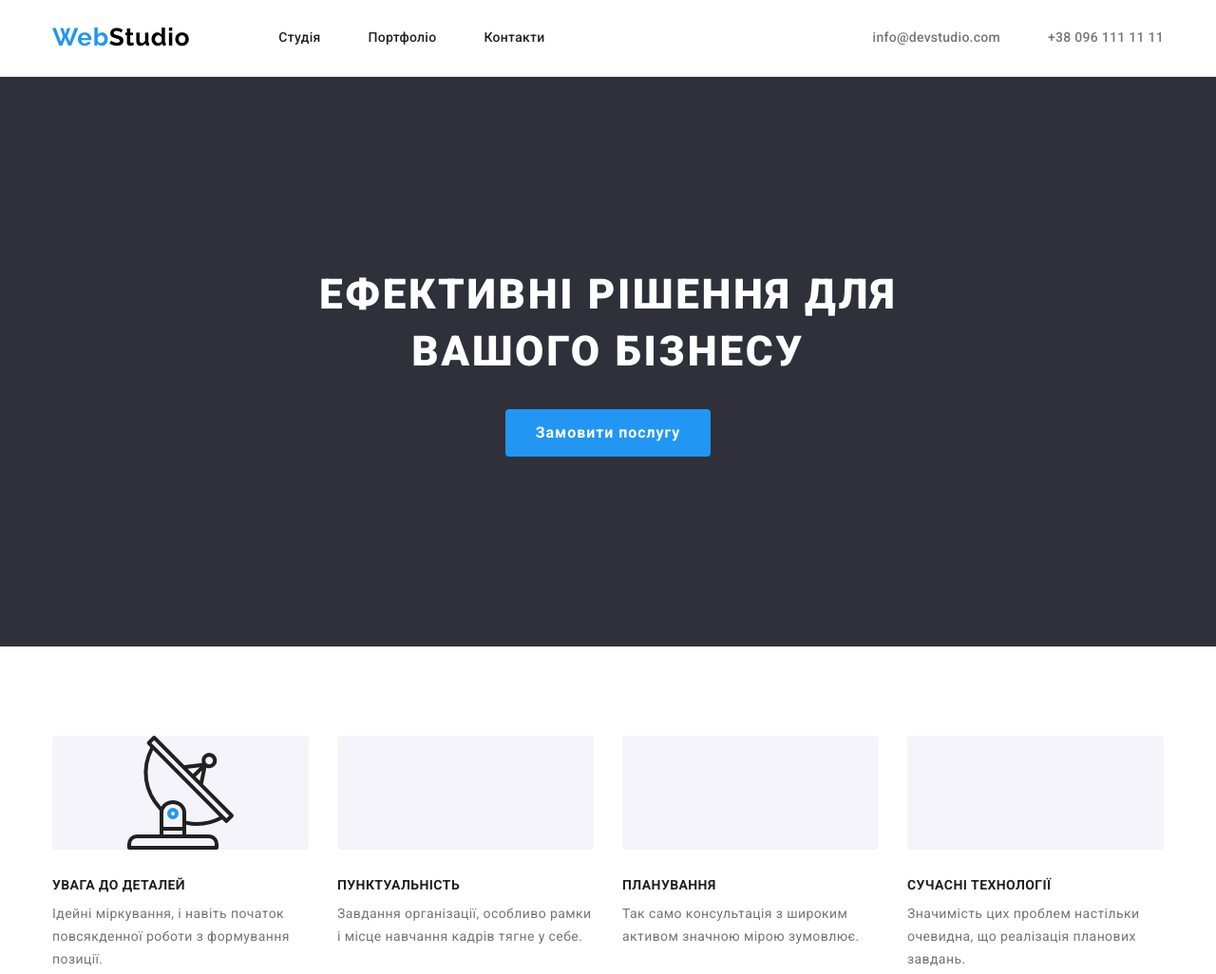
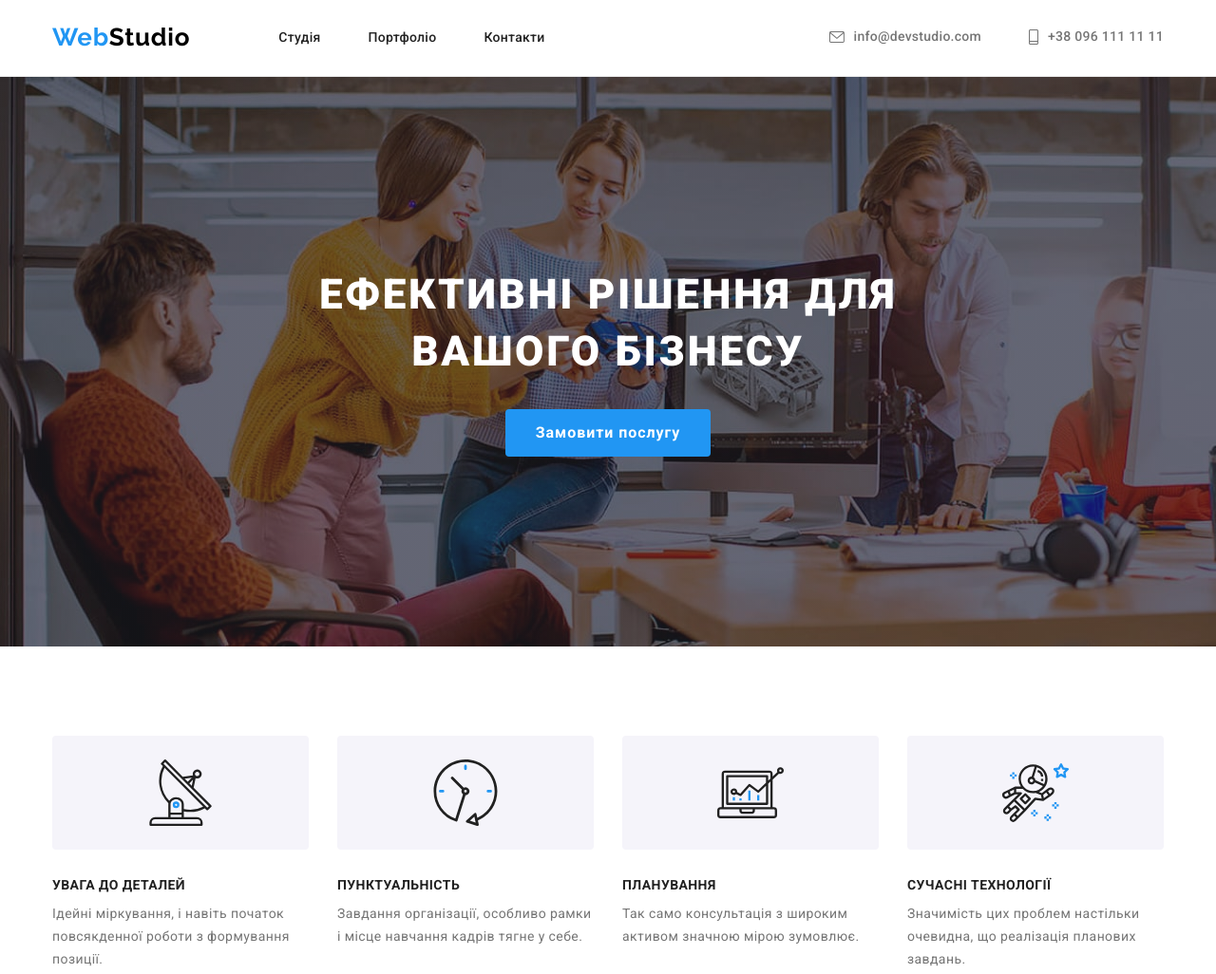
Before and after one commit to ViktorSolomianiy/goit-markup-hw-04, a plain HTML site: page index.html in a window 1280 px wide. Shown: the top 1026 px of the page at 95% size. Drawn offline with nearby package versions, Linux system fonts and the light colour scheme.

Commit message:
add icons

```diff
--- a/css/styles.css
+++ b/css/styles.css
@@ -121,6 +121,9 @@ img {
 
 .header-link-tell,
 .header-link-mail {
+  display: flex;
+  align-items: center;
+  justify-content: center;
   font-weight: 500;
   font-size: 14px;
   line-height: 1.14;
@@ -138,6 +141,16 @@ img {
   color: #2196f3;
 }
 
+.header-link-icon {
+  display: flex;
+  margin-right: 10px;
+  fill: var(--second-color);
+}
+
+.icon-header {
+  fill: currentColor;
+}
+
 /* <!--Hero--> */
 
 .hero {
@@ -148,6 +161,11 @@ img {
   padding-top: 200px;
   padding-bottom: 200px;
   text-align: center;
+  background-image: linear-gradient(
+      rgba(47, 48, 58, 0.4),
+      rgba(47, 48, 58, 0.4)
+    ),
+    url(../images/hero.jpg);
   background-color: #2f303a;
 }
 
@@ -193,22 +211,6 @@ img {
   margin-right: 30px;
 }
 
-.soft-skills-item::before {
-  content: "";
-  display: block;
-  height: 120px;
-  margin-bottom: 30px;
-  background-color: #f5f4fa;
-  border-radius: 4px;
-}
-
-.icon-antenna::before {
-  background-size: contain;
-  background-repeat: no-repeat;
-  background-position: center;
-  background-image: url(../images/antenna.svg);
-}
-
 .soft-skills-item:last-child {
   margin-right: 0;
 }
@@ -228,6 +230,19 @@ img {
   line-height: 1.71;
   letter-spacing: 0.03em;
   color: var(--second-color);
+}
+
+.soft-box {
+  display: flex;
+  align-items: center;
+  justify-content: center;
+  height: 120px;
+  margin-bottom: 30px;
+  border-radius: 4px;
+  background-color: var(--btn-gallery-color);
+}
+
+.icon-soft {
 }
 
 /* <!--About--> */
--- a/index.html
+++ b/index.html
@@ -44,10 +44,24 @@
           </ul>
           <ul class="header-list-link list">
             <li class="header-item">
-              <a class="header-link-mail link" href="">info@devstudio.com</a>
+              <a class="header-link-mail link" href="">
+                <svg class="header-link-icon" width="16" height="12">
+                  <use
+                    class="icon-header"
+                    href="./images/icons-sprite.svg#mail"
+                  ></use></svg
+                >info@devstudio.com</a
+              >
             </li>
             <li class="header-item">
-              <a class="header-link-tell link" href="tel:">+38 096 111 11 11</a>
+              <a class="header-link-tell link" href="tel:">
+                <svg class="header-link-icon" width="10" height="16">
+                  <use
+                    class="icon-header"
+                    href="./images/icons-sprite.svg#tell"
+                  ></use></svg
+                >+38 096 111 11 11</a
+              >
             </li>
           </ul>
         </nav>
@@ -65,7 +79,12 @@
       <section class="soft-skills section">
         <div class="container">
           <ul class="soft-skills-list list">
-            <li class="soft-skills-item icon-antenna">
+            <li class="soft-skills-item">
+              <div class="soft-box">
+                <svg class="icon-soft" width="70" height="70">
+                  <use href="./images/icons-sprite.svg#antenna"></use>
+                </svg>
+              </div>
               <h3 class="soft-skills-title">Увага до деталей</h3>
               <p class="soft-skills-text">
                 Ідейні міркування, і навіть початок повсякденної роботи з
@@ -73,6 +92,11 @@
               </p>
             </li>
             <li class="soft-skills-item">
+              <div class="soft-box">
+                <svg class="icon-soft" width="70" height="70">
+                  <use href="./images/icons-sprite.svg#clock"></use>
+                </svg>
+              </div>
               <h3 class="soft-skills-title">Пунктуальність</h3>
               <p class="soft-skills-text">
                 Завдання організації, особливо рамки і місце навчання кадрів
@@ -80,12 +104,22 @@
               </p>
             </li>
             <li class="soft-skills-item">
+              <div class="soft-box">
+                <svg class="icon-soft" width="70" height="70">
+                  <use href="./images/icons-sprite.svg#diagram"></use>
+                </svg>
+              </div>
               <h3 class="soft-skills-title">Планування</h3>
               <p class="soft-skills-text">
                 Так само консультація з широким активом значною мірою зумовлює.
               </p>
             </li>
             <li class="soft-skills-item">
+              <div class="soft-box">
+                <svg class="icon-soft" width="70" height="70">
+                  <use href="./images/icons-sprite.svg#astronaut"></use>
+                </svg>
+              </div>
               <h3 class="soft-skills-title">Сучасні технології</h3>
               <p class="soft-skills-text">
                 Значимість цих проблем настільки очевидна, що реалізація
```
Also changed, not shown: images/antenna.svg (deleted), images/astronaut.svg (deleted), images/clock.svg (deleted), images/diagram.svg (deleted), images/icons-sprite.svg (added), images/sprite.svg (deleted).
